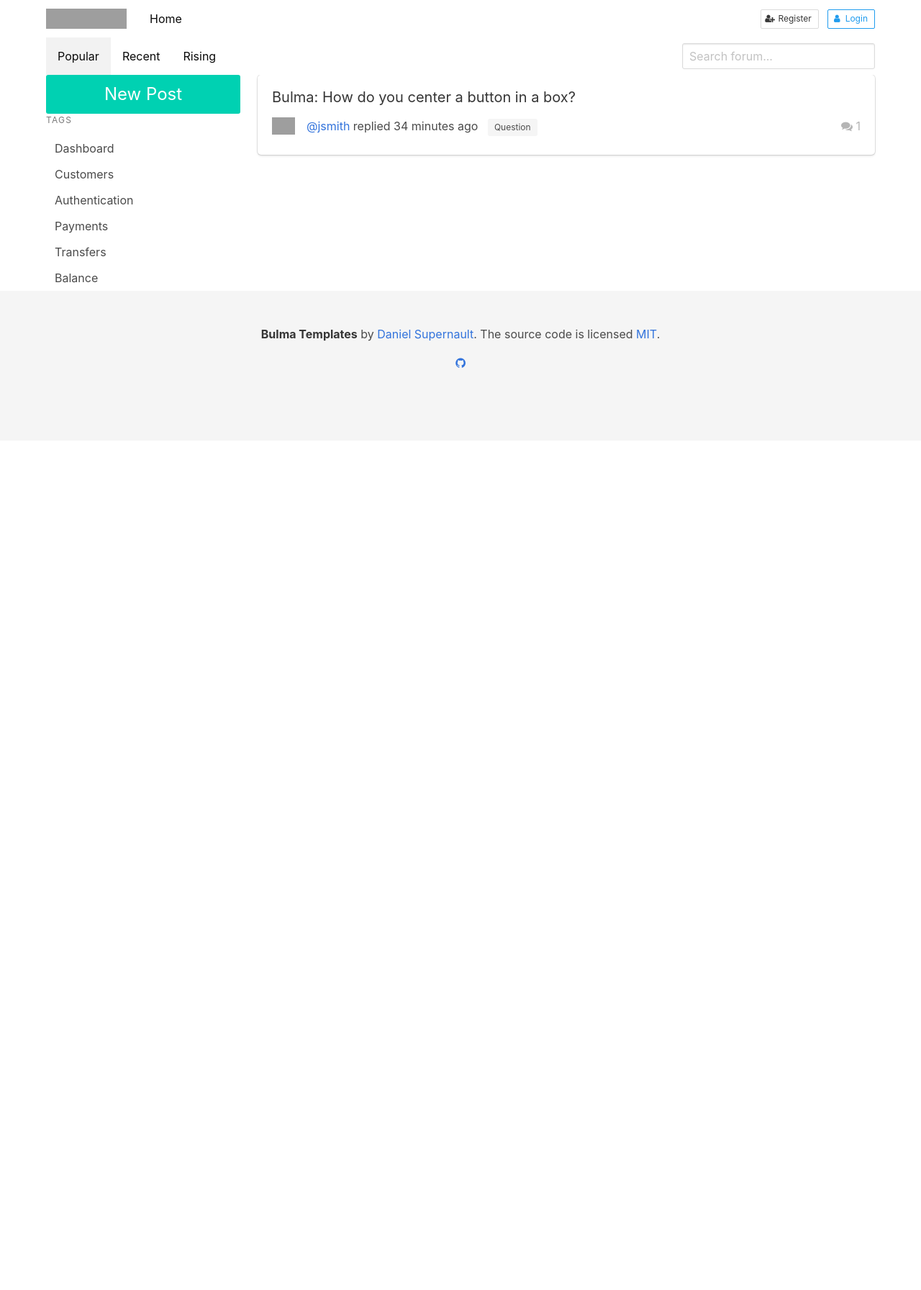
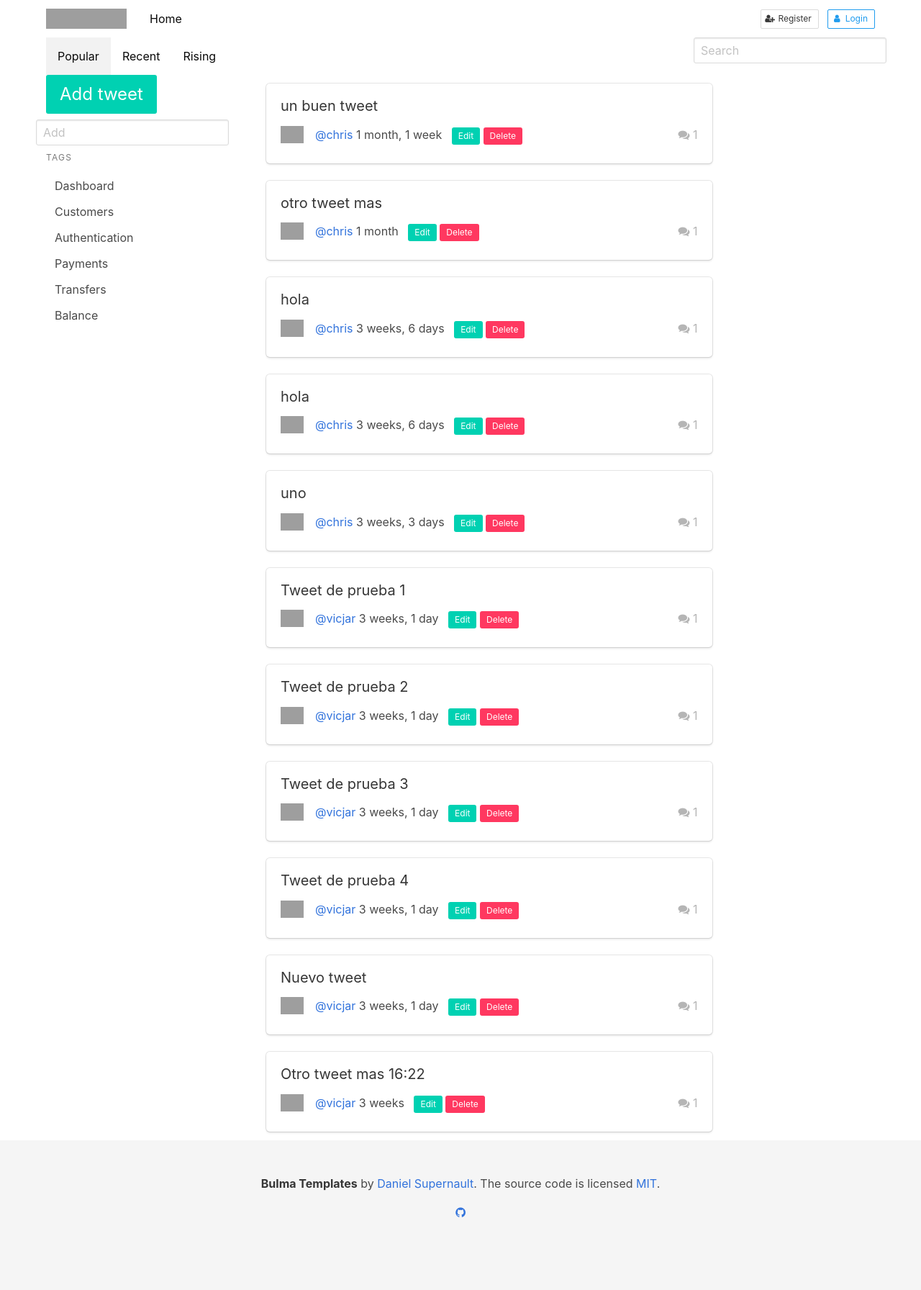
Before and after one commit to knewzen/ProgramacionWeb, a Django app: page / in a window 1280 px wide. Shown: the whole page at 72% size. Before the commit the page ends 511 px from the top, so only its background shows below. Run offline with Django 3.2, Linux system fonts and the light colour scheme; data comes from the database, SQL or seed files in the repository; both versions use the stored data as it was after the commit; some libraries are stand-ins or nearby versions; grey boxes are pictures that could not be loaded.

Commit message:
Crud Casi finalizado Falta opcion de agregar registro

```diff
--- a/mi_proyecto/mi_aplicacicion/templates/tweets/base.html
+++ b/mi_proyecto/mi_aplicacicion/templates/tweets/base.html
@@ -13,7 +13,6 @@
   <link rel="stylesheet" type="text/css" href="{% static 'static/bulma/css/bulma.css' %}">
 </head>
 <body>
-
   <nav class="navbar is-white topNav">
     <div class="container">
       <div class="navbar-brand">
@@ -69,18 +68,15 @@
           <a class="navbar-item" href="#">Recent</a>
           <a class="navbar-item" href="#">Rising</a>
         </div>
-        <div class="navbar-end">
-          <div class="navbar-item">
-            <input class="input" type="text" placeholder="Search forum...">
-          </div>
-        </div>
+          {% include "tweets/search_form.html" %}
       </div>
     </div>
   </nav>
   <section class="container">
     <div class="columns">
       <div class="column is-3">
-        <a class="button is-primary is-block is-alt is-large" href="#">New Post</a>
+        <!--include "tweets/form.html"-->
+        {%include "tweets/create_view.html" with from=form btn_tittle='Add tweet'%}
         <aside class="menu">
           <p class="menu-label">
             Tags
@@ -94,33 +90,10 @@
             <li><a>Balance</a></li>
           </ul>
         </aside>
-
       </div>
-
-      <div class="column is-9">
-        <div class="box content">
-          <article class="post">
-            <h4>Bulma: How do you center a button in a box?</h4>
-            <span class="pull-right has-text-grey-light"><i class="fa fa-comments"></i> 1</span>
-            <div class="media">
-              <div class="media-left">
-                <p class="image is-32x32">
-                  <img src="http://bulma.io/images/placeholders/128x128.png">
-                </p>
-              </div>
-              <div class="media-content">
-                <div class="content">
-                  <p>
-                    <a href="#">@jsmith</a> replied 34 minutes ago  &nbsp;
-                    <span class="tag">Question</span>
-                  </p>
-                </div>
-              </div>
-            </div>
-          </article>
-        </div>
+      <div class="column">
+        {% include "tweets/tweets_list.html" %}
       </div>
-
     </div>
   </section>
   <footer class="footer">
--- a/mi_proyecto/mi_aplicacicion/templates/tweets/create_view.html
+++ b/mi_proyecto/mi_aplicacicion/templates/tweets/create_view.html
@@ -1 +1 @@
-{%include "tweets/form.html" with from=form btn_tittle='edit tweet'%}
+{% include "tweets/form.html" with form=form btn_title='Tweet' %}
--- /dev/null
+++ b/mi_proyecto/mi_aplicacicion/templates/tweets/delete_confirm.html
@@ -0,0 +1,4 @@
+<form action="" method="post">{%csrf_token%}
+  <p>Estass segiro que quieres eliminar "{{object}}"??</p>
+  <input type="submit" name="" value="confirmar">
+</form>
--- a/mi_proyecto/mi_aplicacicion/templates/tweets/form.html
+++ b/mi_proyecto/mi_aplicacicion/templates/tweets/form.html
@@ -1,5 +1,9 @@
 <form class="form" action="" method="post">{% csrf_token %}
   {{ form.as_p }}
-  <input type="submit" name="" value="{{btn_tittle}}">
-
+  <input class="button is-primary is-block is-alt is-large" type="submit" name="" value="{{btn_tittle}}">
+  <div class="navbar-end">
+    <div class="navbar-item">
+      <input class="input" type="text" placeholder="Add">
+    </div>
+  </div>
 </form>
--- a/mi_proyecto/mi_aplicacicion/templates/tweets/tweets_list.html
+++ b/mi_proyecto/mi_aplicacicion/templates/tweets/tweets_list.html
@@ -1,20 +1,30 @@
 
 {% load static %}
-
-<div class="container">
-  <div class="row">
-    <div class="">
-      {% include "tweets/search_form.html" %}
+{%block tweets%}
+  {% for object in object_list %}
+    <div class="column is-9">
+      <div class="box content">
+        <article class="post">
+          <h4>{{object.content}}</h4>
+          <span class="pull-right has-text-grey-light"><i class="fa fa-comments"></i> 1</span>
+          <div class="media">
+            <div class="media-left">
+              <p class="image is-32x32">
+                <img src="http://bulma.io/images/placeholders/128x128.png">
+              </p>
+            </div>
+            <div class="media-content">
+              <div class="content">
+                <p>
+                  <a href="/tweet/detail/{{object.id}}">@{{object.user}}</a> {{object.created|timesince}}  &nbsp;
+                  <a class="tag is-primary" href="/tweet/detail/{{object.id}}/edit">Edit</a>
+                  <a class="tag is-danger" href="/tweet/detail/{{object.id}}/delete">Delete</a>
+                </p>
+              </div>
+            </div>
+          </div>
+        </article>
+      </div>
     </div>
-  </div>
-    <div class="row">
-      {% for object in object_list %}
-      <div class="col-md-2">
-        <p>{{object.user}}</p>
-        <p>{{object.created|timesince}}</p>
-        <p>{{object}}</p>
-        <a href="/tweet/detail/{{object.id}}">Detalle tweet</a>
-      </div>
-      {% endfor %}
-    </div>
-</div>
+  {% endfor %}
+{%endblock%}
--- a/mi_proyecto/mi_aplicacicion/views.py
+++ b/mi_proyecto/mi_aplicacicion/views.py
@@ -1,9 +1,10 @@
 # -*- coding: utf-8 -*-
 from __future__ import unicode_literals
 from django.contrib.auth.mixins import LoginRequiredMixin
-from django.views.generic import DetailView, ListView, CreateView, UpdateView
+from django.views.generic import DetailView, ListView, CreateView, UpdateView, DeleteView
 from django.shortcuts import render
 from django.db.models import Q
+from django.urls import reverse_lazy
 from .forms import TweetModelForm
 from .models import Tweet
 from .mixin import FormUserNeededMixin
@@ -12,6 +13,7 @@ from .mixin import FormUserNeededMixin
 def home(request):
     tweets = Tweet.objects.all()
     return render(request, "tweets/base.html", context={"msg":"hola django", "tweets":tweets})
+
 class TweetCreateView(LoginRequiredMixin,FormUserNeededMixin, CreateView):
     form_class = TweetModelForm
     template_name = "tweets/create_view.html"
@@ -26,7 +28,7 @@ class TweetDetailView(DetailView):
         return Tweet.objects.get(id=id)
 
 class TweetListView(ListView):
-    template_name = "tweets/tweets_list.html"
+    template_name = "tweets/base.html"
     def get_queryset(self, *args, **kwargs):
         qs = Tweet.objects.all()
         print self.request.GET
@@ -44,3 +46,8 @@ class TweetUpdateView(UpdateView):
     form_class = TweetModelForm
     template_name= "tweets/update_view.html"
     success_url = "/tweet/list"
+
+class TweetDeleteView(LoginRequiredMixin, DeleteView):
+    model = Tweet
+    template_name = "tweets/delete_confirm.html"
+    success_url = reverse_lazy("TweetList")
--- a/mi_proyecto/mi_proyecto/urls.py
+++ b/mi_proyecto/mi_proyecto/urls.py
@@ -19,15 +19,16 @@ from django.conf import settings
 from django.conf.urls.static import static
 
 from mi_aplicacicion.views import home, TweetCreateView
-from mi_aplicacicion.views import TweetDetailView, TweetListView, TweetUpdateView
+from mi_aplicacicion.views import TweetDetailView, TweetListView, TweetUpdateView, TweetDeleteView #TweetDeleteView
 # from mi_aplicacicion.views import TweetDetailView
 
 urlpatterns = [
-    url(r'^$', home, name='home'),
+    url(r'^home$', home, name='home'),
     url(r'^tweet/create$', TweetCreateView.as_view(), name='TweetCreate'),
     #url(r'^tweet/detail/(?P<id>\d)/$', TweetDetailView.as_view(), name='TweetDetail'),
-    url(r'^tweet/list$', TweetListView.as_view(), name='TweetList'),
-    url(r'^tweet/detail/(?P<id>\d)$', TweetDetailView.as_view(), name='tweet_detail'),
-    url(r'^tweet/detail/(?P<pk>\d)/edit/$', TweetUpdateView.as_view(), name='tweet_update'),
+    url(r'^$', TweetListView.as_view(), name='TweetList'),
+    url(r'^tweet/detail/(?P<id>[0-9]+)$', TweetDetailView.as_view(), name='tweet_detail'),
+    url(r'^tweet/detail/(?P<pk>[0-9]+)/edit/$', TweetUpdateView.as_view(), name='tweet_update'),
     url(r'^admin/', admin.site.urls),
+    url(r'^tweet/detail/(?P<pk>[0-9]+)/delete/$', TweetDeleteView.as_view(), name='TweetDeleteView'),
 ]+ static(settings.STATIC_URL, document_root=settings.STATIC_ROOT)
```
Also changed, not shown: mi_proyecto/db.sqlite3, 2 other files.
